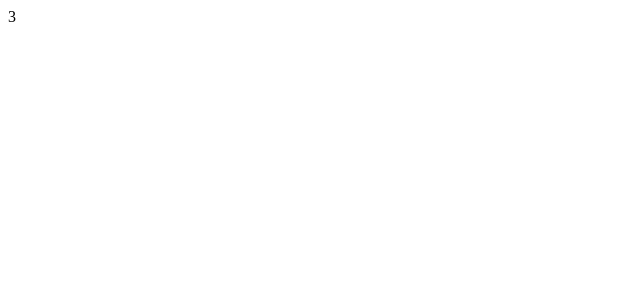
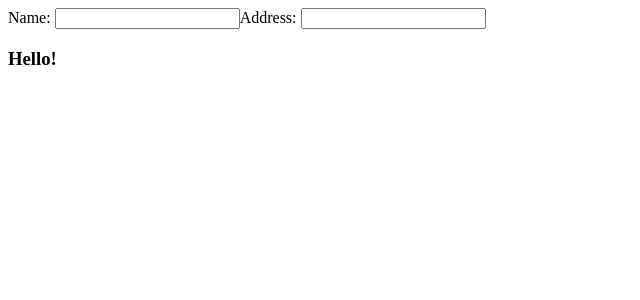
Before and after one commit to mayank1612/namaste-react, a React (Vite) app: page / in a window 1280 px wide. Shown: the top 300 px of the page, without its empty margins (0-640 px from the left). Built offline with nearby package versions, Linux system fonts and the light colour scheme.

Commit message:
added pure react component

```diff
--- a/src/App.js
+++ b/src/App.js
@@ -1,4 +1,4 @@
-import React, { useState } from 'react';
+import React from 'react';
 import ReactDOM from 'react-dom/client';
 import Header from './components/Header';
 import Body from './components/Body';
@@ -6,18 +6,17 @@ import Footer from './components/Footer';
 import { createBrowserRouter, RouterProvider } from 'react-router-dom';
 import About from './components/About';
 import RouteError from './components/RouteError';
+import PureReactComponent from './extras/PureComponent';
 
 const AppLayout = () => {
-  const [count, setCount] = useState(10);
-
-  // useEffect(() => {}, []);
-  const x = setInterval(() => {
-    setCount(count - 1);
-  }, 1000);
-  if (count === 0) {
-    clearInterval(x);
-  }
-  return <>{count}</>;
+  return (
+    <>
+      <PureReactComponent />
+      {/* <Header />
+      <Body />
+      <Footer /> */}
+    </>
+  );
 };
 const appRoutes = createBrowserRouter([
   {
--- /dev/null
+++ b/src/extras/PureComponent.js
@@ -0,0 +1,33 @@
+import { PureComponent, useState } from 'react';
+
+class Greeting extends PureComponent {
+  render() {
+    console.log('Greeting was rendered at', new Date().toLocaleTimeString());
+    return (
+      <h3>
+        Hello{this.props.name && ', '}
+        {this.props.name}!
+      </h3>
+    );
+  }
+}
+
+export default function PureReactComponent() {
+  const [name, setName] = useState('');
+  const [address, setAddress] = useState('');
+  console.log('state changed');
+  return (
+    <>
+      <label>
+        Name{': '}
+        <input value={name} onChange={(e) => setName(e.target.value)} />
+      </label>
+      <label>
+        Address{': '}
+        <input value={address} onChange={(e) => setAddress(e.target.value)} />
+      </label>
+      {/* Greeting will not be called on address change because it is pure function on name state */}
+      <Greeting name={name} />
+    </>
+  );
+}
```
Also changed, not shown: 1 other file (tests, documents, lock files or other folders).
